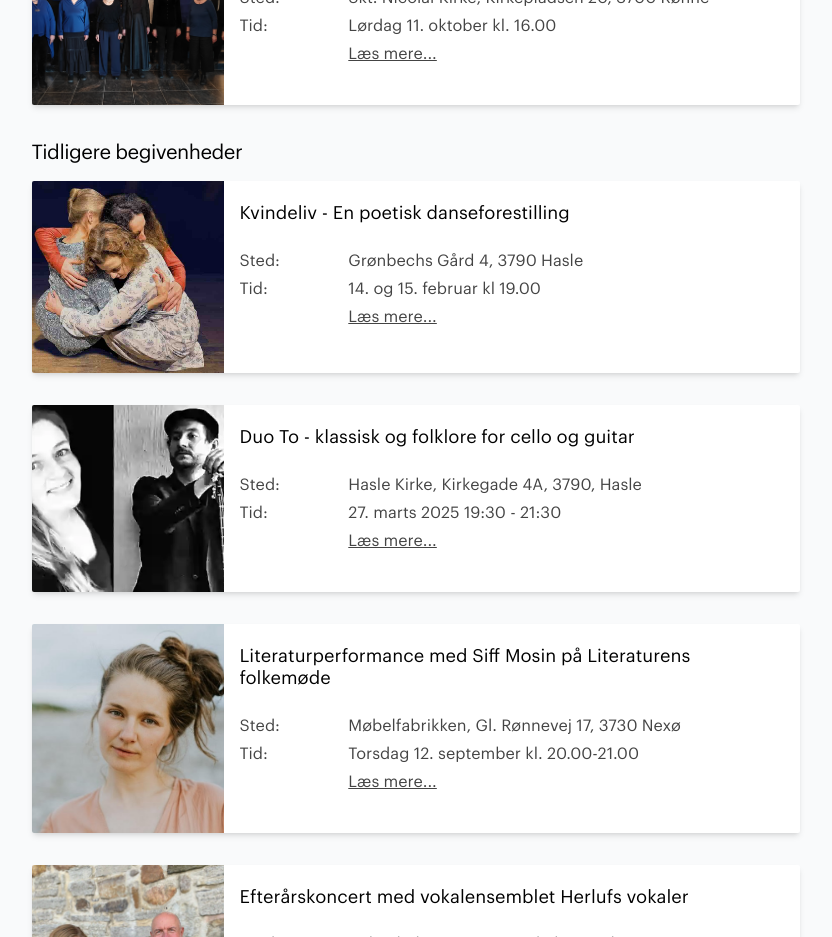
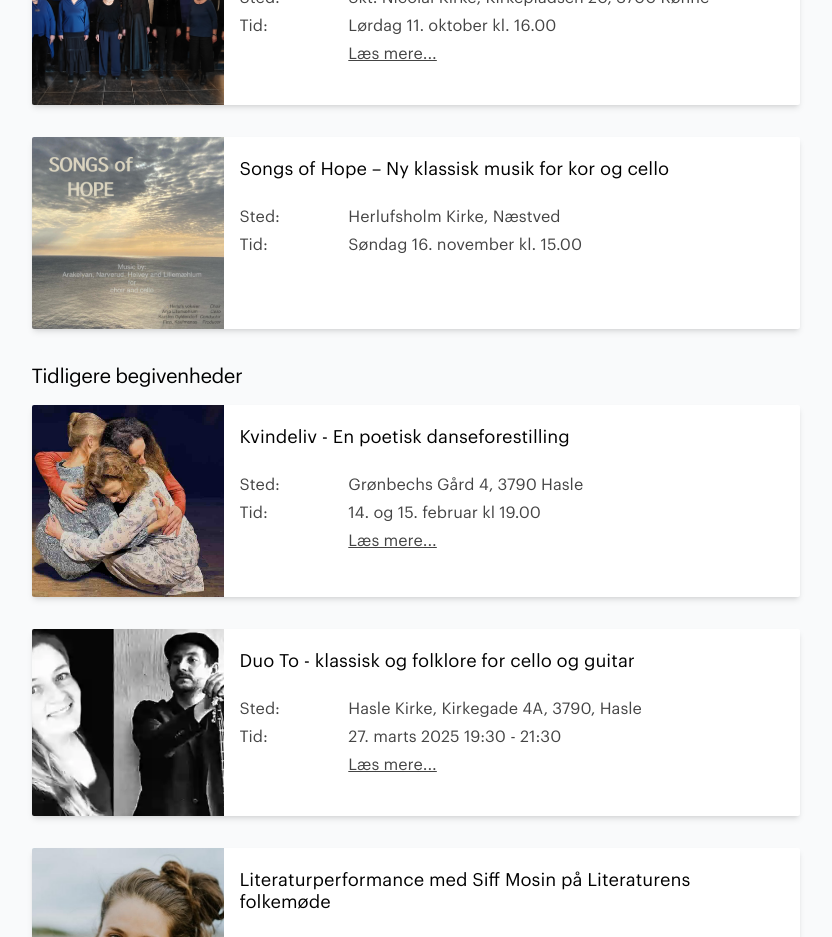
Before and after one commit to dzgreen/anjalillemaehlum.dk, a Next.js app: page /kalender in a window 1280 px wide. Shown: the part 1680-2617 px from the top of the page, without its empty margins (217-1049 px from the left). Built offline with nearby package versions, Linux system fonts and the light colour scheme.

Commit message:
new concert and delete bad choir vids

```diff
--- a/pages/kalender.tsx
+++ b/pages/kalender.tsx
@@ -146,6 +146,18 @@ export default function Kalender({ kalender }) {
             img={`/images/nicolai_kirkes_koncertkor.png`}
             showLaesMere={true}
           ></Koncertkort>
+
+          {/* 9) Søndag 16. november */}
+          <Koncertkort
+            title="Songs of Hope – Ny klassisk musik for kor og cello"
+            sted="Herlufsholm Kirke, Næstved"
+            tid="Søndag 16. november kl. 15.00"
+            entre={null}
+            img={`/images/cover_songs_of_hope.jpg`}
+            showLaesMere={false}
+          ></Koncertkort>
+
+
         </div>
 
 
--- a/pages/lyt.tsx
+++ b/pages/lyt.tsx
@@ -45,14 +45,6 @@ export default function Lyt({ lyt }) {
         <div className="flex w-full flex-col space-y-4">
           <iframe
             className="aspect-video rounded-md"
-            src="https://www.youtube-nocookie.com/embed/HhGan2q7JCM?rel=0"
-          ></iframe>
-          <iframe
-            className="aspect-video rounded-md"
-            src="https://www.youtube-nocookie.com/embed/gSniaI3bDFI?rel=0"
-          ></iframe>
-          <iframe
-            className="aspect-video rounded-md"
             src="https://www.youtube-nocookie.com/embed/6twG29znGMs?rel=0"
           ></iframe>
 
```
Also changed, not shown: public/images/cover_songs_of_hope.jpg (added).
